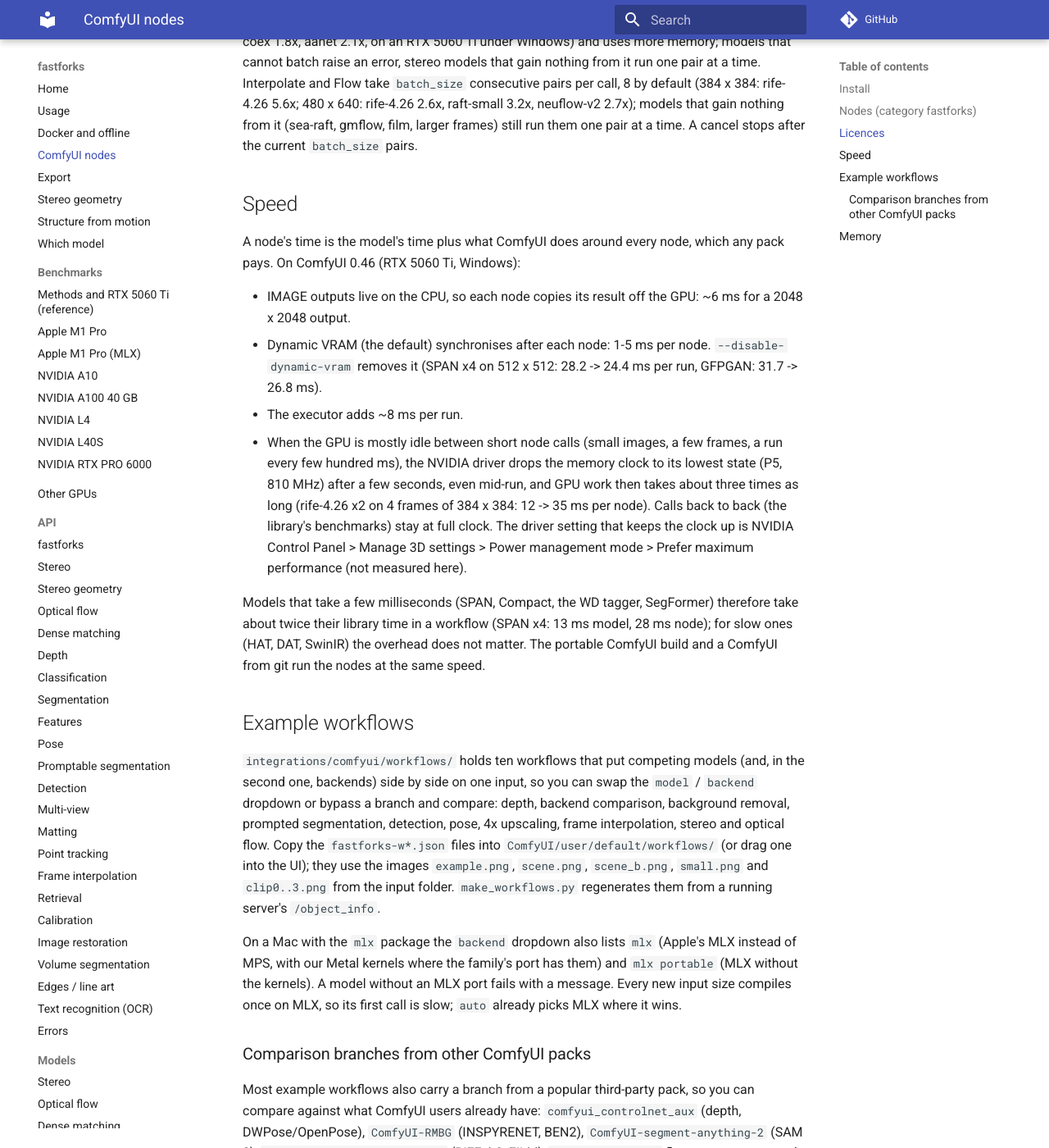
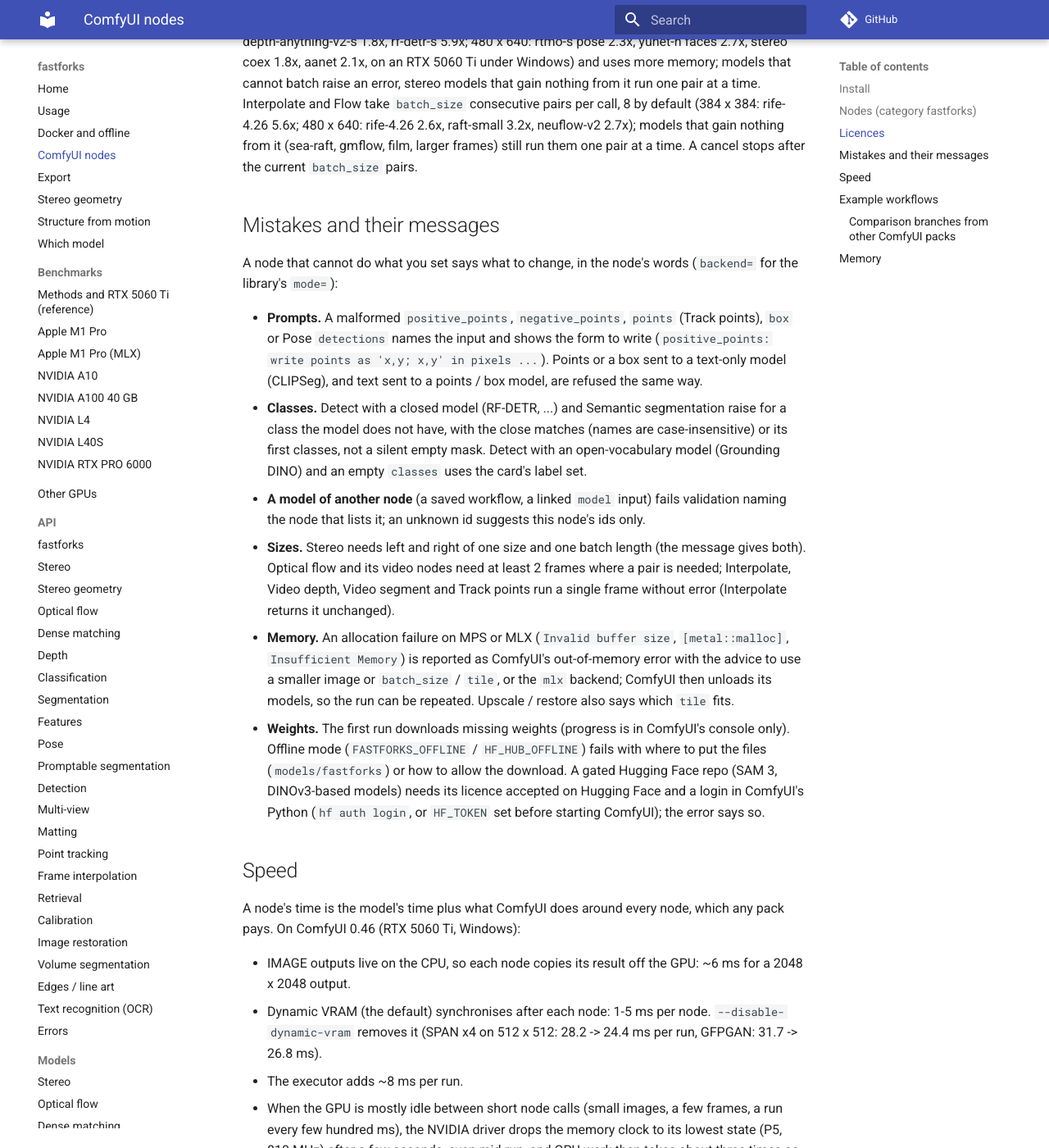
Before and after one commit to kleinicke/fastforks, an MkDocs documentation site: the page built from docs/comfyui.md, in a window 1280 px wide and 1400 px high, scrolled down 4146 px. Shown: the whole window at 82% size. Built offline with MkDocs 1.6.1 and Material for MkDocs 9.7.7, drawn with Linux system fonts in a browser that asks for light colours; comment, search, counter and statistics services are not loaded; some of the changed text lies outside the part shown.

Commit message:
ComfyUI docs: mistakes and their messages; usability audit
docs/comfyui.md gets the backend text for Metal kernels, the messages a user
sees for prompts, classes, sizes, memory and weights, and the one-frame
behaviour. docs/plans/comfyui-ux-audit.md lists what was fine, what changed
and what needs a decision.

Co-Authored-By: Claude Sonnet 5.5 <noreply@anthropic.com>

```diff
--- a/docs/comfyui.md
+++ b/docs/comfyui.md
@@ -59,7 +59,7 @@ so a ComfyUI folder below ~140 characters needs no long-path setting.
 | Detect objects | IMAGE, score threshold, classes (open-vocabulary query or class filter) | MASK, STRING (JSON boxes) |
 | Pose | IMAGE, detections (JSON of a Detect node; top-down models) | IMAGE (skeletons on black), STRING (JSON keypoints) |
 | Interpolate frames | IMAGE batch, multiplier | IMAGE batch with `multiplier - 1` new frames per pair |
-| Classify | IMAGE, top k | STRING |
+| Classify | IMAGE, top k | STRING (`classes`) |
 | Tag (WD tagger) | IMAGE, general / character thresholds (0.35 / 0.75) | STRING: Danbooru tags, most likely first |
 | NSFW check | IMAGE | STRING (normal / nsfw per image), FLOAT (highest nsfw probability of the batch) |
 | Semantic segmentation | IMAGE, classes for the mask | IMAGE (class colours), MASK (listed classes), STRING (classes found), MASK (one per listed class) |
@@ -72,8 +72,9 @@ so a ComfyUI folder below ~140 characters needs no long-path setting.
 | Upscale / restore | IMAGE, tile (input px, 32 px overlap; 0 = one pass; keep it on for HAT / DAT) | IMAGE |
 | Restore aligned faces (GFPGAN, CodeFormer) | IMAGE: aligned 512 x 512 face crops only (no detection / alignment / paste-back in this pack) | IMAGE |
 
-Every node has `model`, `backend` (`auto`: our CUDA kernels where they are faster, else portable PyTorch;
-`portable`; `kernels`) and `dtype` (`auto`: the validated one). Both packs name a node `Fastforks<Name>` (shown as
+Every node has `model`, `backend` (`auto`: our CUDA / Metal kernels where they are faster, else portable PyTorch;
+`portable`; `kernels`: only our kernels, CUDA on NVIDIA or Metal on Apple silicon for the models that have them, else
+an error) and `dtype` (`auto`: the validated one). Both packs name a node `Fastforks<Name>` (shown as
 "Depth (fastforks)" or "Depth (fastforks, commercial)"), so a workflow saved with one pack loads in the other. With both
 installed in `custom_nodes`, fastforks-commercial registers nothing and logs that the fastforks pack's nodes are used
 (two packs cannot register one class name; remove or disable one to choose). A pack has a node only if it lists a
@@ -122,6 +123,30 @@ consecutive pairs per call, 8 by default (384 x 384: rife-4.26 5.6x; 480 x 640:
 neuflow-v2 2.7x); models that gain nothing from it (sea-raft, gmflow, film, larger frames) still run them one pair at a
 time. A cancel stops after the current `batch_size` pairs.
 
+## Mistakes and their messages
+
+A node that cannot do what you set says what to change, in the node's words (`backend=` for the library's `mode=`):
+
+- **Prompts.** A malformed `positive_points`, `negative_points`, `points` (Track points), `box` or Pose `detections`
+  names the input and shows the form to write (`positive_points: write points as 'x,y; x,y' in pixels ...`). Points
+  or a box sent to a text-only model (CLIPSeg), and text sent to a points / box model, are refused the same way.
+- **Classes.** Detect with a closed model (RF-DETR, ...) and Semantic segmentation raise for a class the model does
+  not have, with the close matches (names are case-insensitive) or its first classes, not a silent empty mask. Detect
+  with an open-vocabulary model (Grounding DINO) and an empty `classes` uses the card's label set.
+- **A model of another node** (a saved workflow, a linked `model` input) fails validation naming the node that lists
+  it; an unknown id suggests this node's ids only.
+- **Sizes.** Stereo needs left and right of one size and one batch length (the message gives both). Optical flow and
+  its video nodes need at least 2 frames where a pair is needed; Interpolate, Video depth, Video segment and Track
+  points run a single frame without error (Interpolate returns it unchanged).
+- **Memory.** An allocation failure on MPS or MLX (`Invalid buffer size`, `[metal::malloc]`, `Insufficient Memory`) is
+  reported as ComfyUI's out-of-memory error with the advice to use a smaller image or `batch_size` / `tile`, or the
+  `mlx` backend; ComfyUI then unloads its models, so the run can be repeated. Upscale / restore also says which
+  `tile` fits.
+- **Weights.** The first run downloads missing weights (progress is in ComfyUI's console only). Offline mode
+  (`FASTFORKS_OFFLINE` / `HF_HUB_OFFLINE`) fails with where to put the files (`models/fastforks`) or how to allow the
+  download. A gated Hugging Face repo (SAM 3, DINOv3-based models) needs its licence accepted on Hugging Face and a
+  login in ComfyUI's Python (`hf auth login`, or `HF_TOKEN` set before starting ComfyUI); the error says so.
+
 ## Speed
 
 A node's time is the model's time plus what ComfyUI does around every node, which any pack pays. On ComfyUI 0.46
@@ -150,7 +175,7 @@ stereo and optical flow. Copy the `fastforks-w*.json` files into `ComfyUI/user/d
 the UI); they use the images `example.png`, `scene.png`, `scene_b.png`, `small.png` and `clip0..3.png` from the input
 folder. `make_workflows.py` regenerates them from a running server's `/object_info`.
 
-On a Mac with the `mlx` package the `backend` dropdown also lists `mlx` (Apple's MLX instead of MPS, with our Metal kernels where the family's port has them) and `mlx portable` (MLX without the kernels). A model without an MLX port fails with a message. Every new input size compiles once on MLX, so its first call is slow; `auto` already picks MLX where it wins.
+On a Mac with the `mlx` package the `backend` dropdown also lists `mlx` (Apple's MLX instead of MPS, with our Metal kernels where the family's port has them) and `mlx portable` (MLX without the kernels). A model without an MLX port fails with a message (none of the nodes' models lacks one today). Every new input size compiles once on MLX, so its first call is slow; `auto` already picks MLX where it wins.
 
 ### Comparison branches from other ComfyUI packs
 
```
Also changed, not shown: docs/plans/comfyui-ux-audit.md (added, +78 -0 lines).
